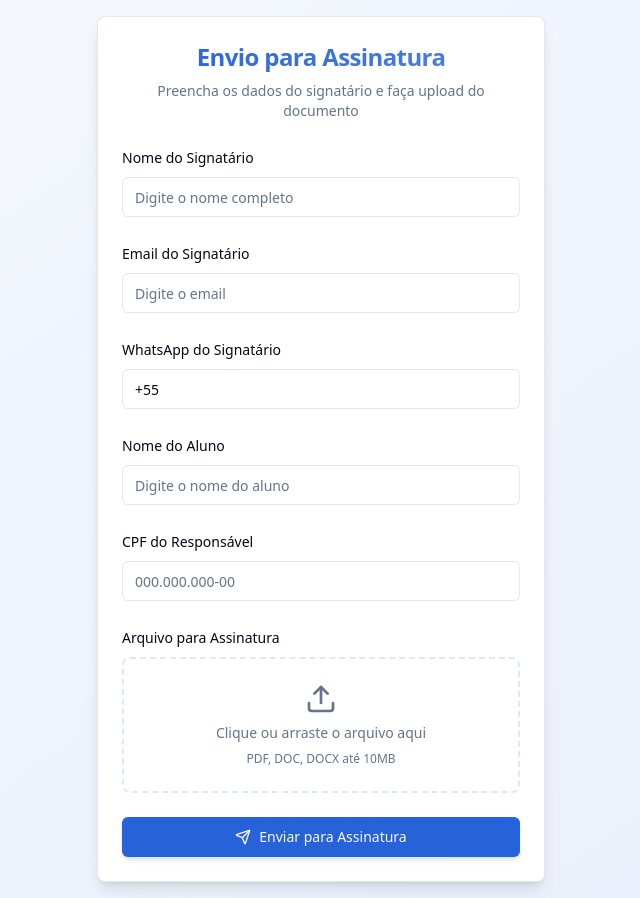
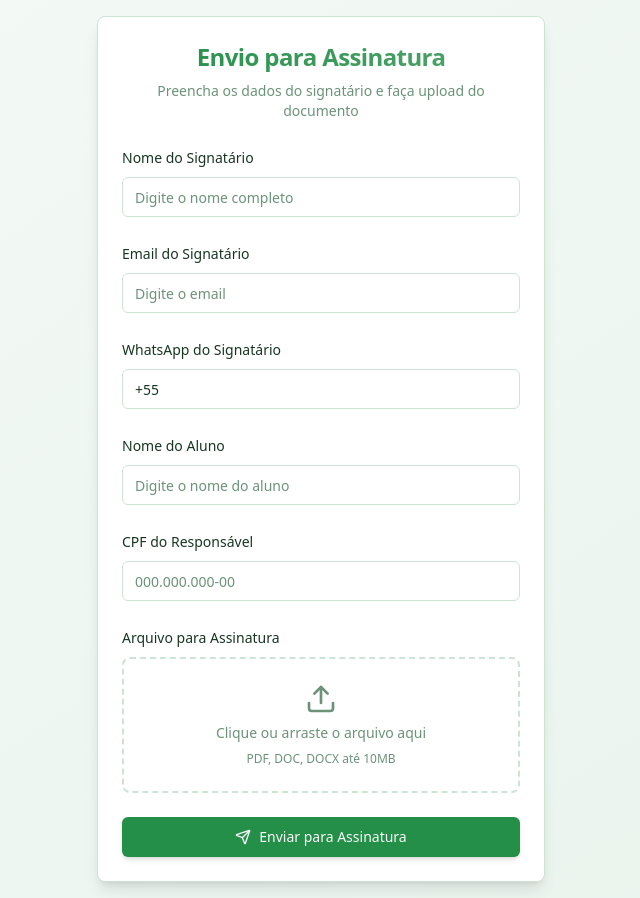
Before and after one commit to alezlopez/zap-sign-sender, a React (Vite) app: page / in a window 1280 px wide. Shown: the whole page, without its empty margins (319-959 px from the left). Built offline with nearby package versions, Linux system fonts and the light colour scheme.

Commit message:
Apply logo color scheme
Update the website's color scheme to match the provided logo.

```diff
--- a/src/index.css
+++ b/src/index.css
@@ -9,38 +9,38 @@ All colors MUST be HSL.
 @layer base {
   :root {
     --background: 0 0% 100%;
-    --foreground: 222.2 84% 4.9%;
+    --foreground: 140 40% 15%;
 
     --card: 0 0% 100%;
-    --card-foreground: 222.2 84% 4.9%;
+    --card-foreground: 140 40% 15%;
 
     --popover: 0 0% 100%;
-    --popover-foreground: 222.2 84% 4.9%;
+    --popover-foreground: 140 40% 15%;
 
-    --primary: 220 70% 50%;
-    --primary-foreground: 210 40% 98%;
+    --primary: 140 60% 35%;
+    --primary-foreground: 0 0% 98%;
 
-    --secondary: 210 40% 96.1%;
-    --secondary-foreground: 222.2 47.4% 11.2%;
+    --secondary: 0 70% 50%;
+    --secondary-foreground: 0 0% 98%;
 
     --success: 142 76% 36%;
     --success-foreground: 210 40% 98%;
 
-    --gradient-primary: linear-gradient(135deg, hsl(var(--primary)), hsl(220 80% 60%));
-    --shadow-form: 0 10px 25px -5px hsl(var(--primary) / 0.1);
+    --gradient-primary: linear-gradient(135deg, hsl(var(--primary)), hsl(140 70% 45%));
+    --shadow-form: 0 10px 25px -5px hsl(var(--primary) / 0.15);
 
-    --muted: 210 40% 96.1%;
-    --muted-foreground: 215.4 16.3% 46.9%;
+    --muted: 140 20% 94%;
+    --muted-foreground: 140 15% 50%;
 
-    --accent: 210 40% 96.1%;
-    --accent-foreground: 222.2 47.4% 11.2%;
+    --accent: 45 85% 60%;
+    --accent-foreground: 140 40% 15%;
 
-    --destructive: 0 84.2% 60.2%;
-    --destructive-foreground: 210 40% 98%;
+    --destructive: 0 70% 50%;
+    --destructive-foreground: 0 0% 98%;
 
-    --border: 214.3 31.8% 91.4%;
-    --input: 214.3 31.8% 91.4%;
-    --ring: 222.2 84% 4.9%;
+    --border: 140 30% 85%;
+    --input: 140 30% 85%;
+    --ring: 140 60% 35%;
 
     --radius: 0.5rem;
 
@@ -62,33 +62,33 @@ All colors MUST be HSL.
   }
 
   .dark {
-    --background: 222.2 84% 4.9%;
-    --foreground: 210 40% 98%;
+    --background: 140 40% 8%;
+    --foreground: 0 0% 95%;
 
-    --card: 222.2 84% 4.9%;
-    --card-foreground: 210 40% 98%;
+    --card: 140 40% 10%;
+    --card-foreground: 0 0% 95%;
 
-    --popover: 222.2 84% 4.9%;
-    --popover-foreground: 210 40% 98%;
+    --popover: 140 40% 10%;
+    --popover-foreground: 0 0% 95%;
 
-    --primary: 210 40% 98%;
-    --primary-foreground: 222.2 47.4% 11.2%;
+    --primary: 140 60% 50%;
+    --primary-foreground: 140 40% 8%;
 
-    --secondary: 217.2 32.6% 17.5%;
-    --secondary-foreground: 210 40% 98%;
+    --secondary: 0 60% 45%;
+    --secondary-foreground: 0 0% 95%;
 
-    --muted: 217.2 32.6% 17.5%;
-    --muted-foreground: 215 20.2% 65.1%;
+    --muted: 140 30% 15%;
+    --muted-foreground: 140 15% 65%;
 
-    --accent: 217.2 32.6% 17.5%;
-    --accent-foreground: 210 40% 98%;
+    --accent: 45 80% 65%;
+    --accent-foreground: 140 40% 8%;
 
-    --destructive: 0 62.8% 30.6%;
-    --destructive-foreground: 210 40% 98%;
+    --destructive: 0 60% 45%;
+    --destructive-foreground: 0 0% 95%;
 
-    --border: 217.2 32.6% 17.5%;
-    --input: 217.2 32.6% 17.5%;
-    --ring: 212.7 26.8% 83.9%;
+    --border: 140 30% 20%;
+    --input: 140 30% 20%;
+    --ring: 140 60% 50%;
     --sidebar-background: 240 5.9% 10%;
     --sidebar-foreground: 240 4.8% 95.9%;
     --sidebar-primary: 224.3 76.3% 48%;
```
